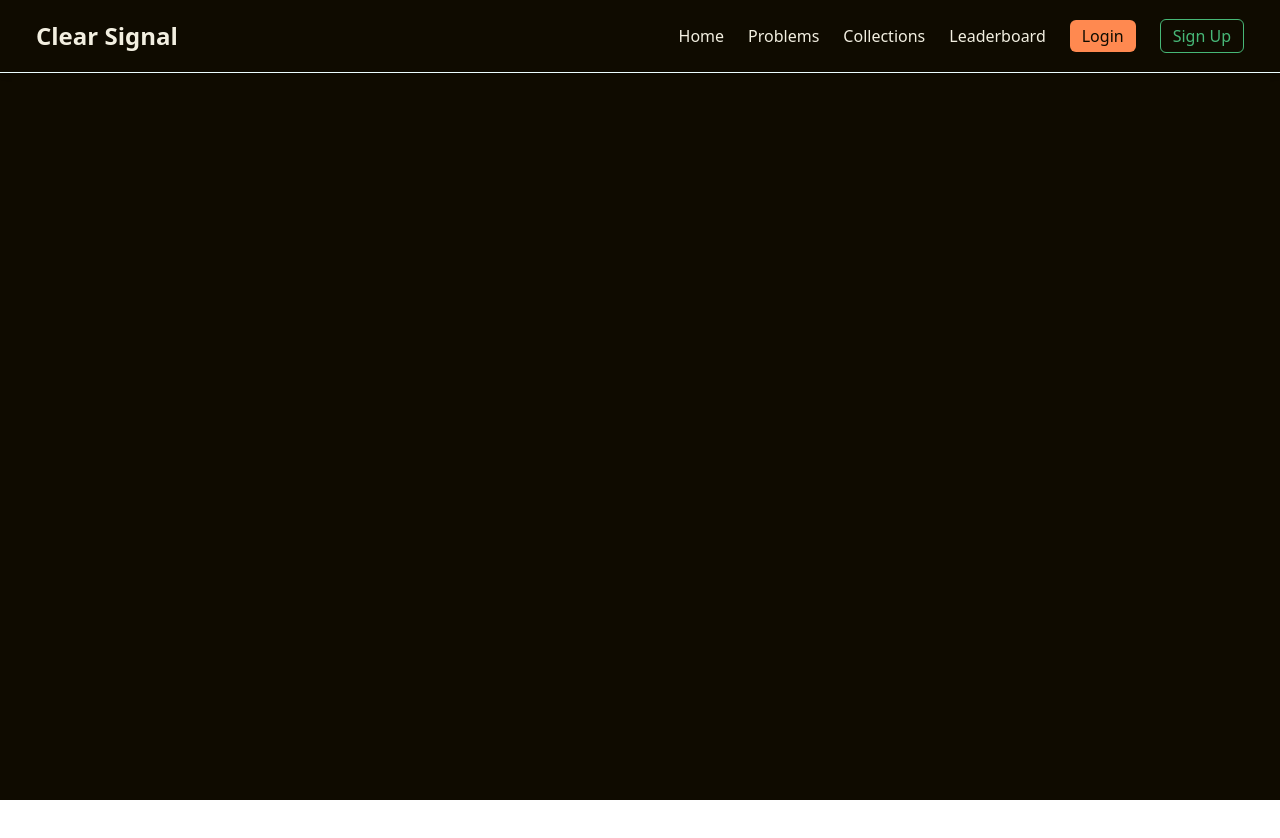
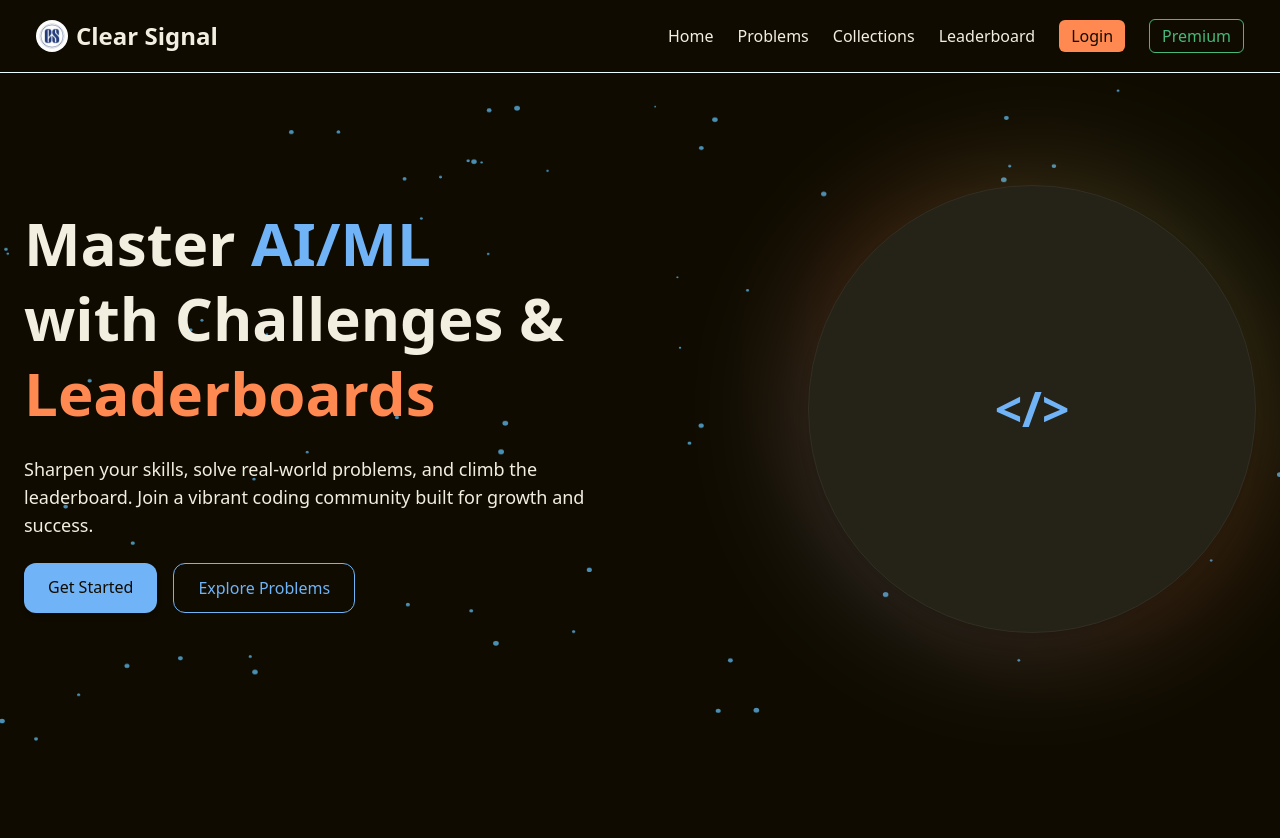
Before and after one commit to Clear-Signal/frontend, a React (Vite) app: page / in a window 1280 px wide. Shown: the top 838 px of the page. Before the commit the page ends 800 px from the top, so only its background shows below. Built offline with nearby package versions, Linux system fonts and the light colour scheme.

Commit message:
Home Page Added

```diff
--- a/package.json
+++ b/package.json
@@ -11,11 +11,14 @@
   },
   "dependencies": {
     "@tailwindcss/vite": "^4.1.12",
+    "framer-motion": "^12.23.12",
     "react": "^19.1.1",
     "react-dom": "^19.1.1",
     "react-icons": "^5.5.0",
     "react-router-dom": "^7.8.1",
-    "tailwindcss": "^4.1.12"
+    "react-tsparticles": "^2.12.2",
+    "tailwindcss": "^4.1.12",
+    "tsparticles": "^3.9.1"
   },
   "devDependencies": {
     "@eslint/js": "^9.33.0",
--- /dev/null
+++ b/src/components/Hero.jsx
@@ -0,0 +1,141 @@
+import { useEffect, useRef } from "react";
+import { Link } from "react-router-dom";
+
+const Hero = () => {
+  const canvasRef = useRef(null);
+
+  useEffect(() => {
+    const canvas = canvasRef.current;
+    const ctx = canvas.getContext("2d");
+    let particles = [];
+    const numParticles = 80;
+    let mouse = { x: null, y: null };
+
+    // Resize canvas
+    const resize = () => {
+      canvas.width = window.innerWidth;
+      canvas.height = window.innerHeight;
+    };
+    resize();
+    window.addEventListener("resize", resize);
+
+    // Track mouse
+    window.addEventListener("mousemove", (e) => {
+      mouse.x = e.clientX;
+      mouse.y = e.clientY;
+    });
+
+    class Particle {
+      constructor() {
+        this.x = Math.random() * canvas.width;
+        this.y = Math.random() * canvas.height;
+        this.radius = Math.random() * 2 + 1;
+        this.vx = (Math.random() - 0.5) * 0.8;
+        this.vy = (Math.random() - 0.5) * 0.8;
+      }
+
+      update() {
+        this.x += this.vx;
+        this.y += this.vy;
+
+        // Bounce from edges
+        if (this.x < 0 || this.x > canvas.width) this.vx *= -1;
+        if (this.y < 0 || this.y > canvas.height) this.vy *= -1;
+
+        // Interaction with mouse
+        const dx = this.x - mouse.x;
+        const dy = this.y - mouse.y;
+        const dist = Math.sqrt(dx * dx + dy * dy);
+        if (dist < 100) {
+          this.x += dx / dist;
+          this.y += dy / dist;
+        }
+
+        this.draw();
+      }
+
+      draw() {
+        ctx.beginPath();
+        ctx.arc(this.x, this.y, this.radius, 0, Math.PI * 2);
+        ctx.fillStyle = "rgba(100, 200, 255, 0.7)";
+        ctx.fill();
+      }
+    }
+
+    // Init particles
+    const init = () => {
+      particles = [];
+      for (let i = 0; i < numParticles; i++) {
+        particles.push(new Particle());
+      }
+    };
+    init();
+
+    // Animate
+    const animate = () => {
+      ctx.clearRect(0, 0, canvas.width, canvas.height);
+      particles.forEach((p) => p.update());
+      requestAnimationFrame(animate);
+    };
+    animate();
+
+    return () => {
+      window.removeEventListener("resize", resize);
+    };
+  }, []);
+
+  return (
+    <section className="relative bg-[var(--color-bg)] text-[var(--color-fg)] overflow-hidden">
+      {/* Particle Canvas */}
+      <canvas
+        ref={canvasRef}
+        className="absolute inset-0 w-full h-full pointer-events-none"
+      />
+
+      <div className="relative max-w-7xl mx-auto px-6 py-20 lg:py-28 flex flex-col lg:flex-row items-center gap-12">
+        {/* Left Content */}
+        <div className="flex-1 text-center lg:text-left space-y-6">
+          <h1 className="text-4xl sm:text-5xl lg:text-6xl font-bold leading-tight">
+            Master <span className="text-[var(--color-primary)]">AI/ML</span>{" "}
+            <br />
+            with Challenges &{" "}
+            <span className="text-[var(--color-accent)]">Leaderboards</span>
+          </h1>
+          <p className="text-lg text-[var(--color-fg)] max-w-xl mx-auto lg:mx-0">
+            Sharpen your skills, solve real-world problems, and climb the
+            leaderboard. Join a vibrant coding community built for growth and
+            success.
+          </p>
+          <div className="flex justify-center lg:justify-start gap-4">
+            <Link
+              to="/signup"
+              className="px-6 py-3 rounded-xl bg-[var(--color-primary)] text-[var(--color-bg)] font-medium shadow-md hover:opacity-90 transition"
+            >
+              Get Started
+            </Link>
+            <Link
+              to="/problems"
+              className="px-6 py-3 rounded-xl border border-[var(--color-primary)] text-[var(--color-primary)] font-medium hover:bg-[var(--color-primary)] hover:text-[var(--color-bg)] transition"
+            >
+              Explore Problems
+            </Link>
+          </div>
+        </div>
+
+        {/* Right Illustration */}
+        <div className="hidden lg:flex flex-1 justify-center lg:justify-end">
+          <div className="relative w-80 h-80 lg:w-[28rem] lg:h-[28rem]">
+            <div className="absolute inset-0 rounded-full bg-gradient-to-tr from-[var(--color-primary)] via-[var(--color-accent)] to-[var(--color-secondary)] opacity-30 blur-3xl"></div>
+            <div className="relative w-full h-full flex items-center justify-center rounded-full bg-[var(--color-muted)] border border-[var(--color-border)] shadow-lg">
+              <span className="text-5xl font-bold text-[var(--color-primary)]">
+                {"</>"}
+              </span>
+            </div>
+          </div>
+        </div>
+      </div>
+    </section>
+  );
+};
+
+export default Hero;
--- a/src/components/Navbar.jsx
+++ b/src/components/Navbar.jsx
@@ -1,16 +1,18 @@
 import { useState } from "react";
 import { Link } from "react-router-dom";
 import { FaBars, FaTimes } from "react-icons/fa";
+import Logo from "../../public/Logo.jpg"; // Assuming you have a logo image
 
 const Navbar = () => {
   const [isOpen, setIsOpen] = useState(false);
 
   return (
     <nav className="bg-[var(--color-bg)] p-1 shadow-md border-b-[1px] border-cyan-50">
-      <div className="max-w-7xl mx-auto px-4 sm:px-6 lg:px-8">
+      <div className="mx-auto px-4 sm:px-6 lg:px-8">
         <div className="flex justify-between h-16 items-center">
           {/* Logo */}
           <Link to="/" className="flex items-center">
+            <img src={Logo} alt="Clear Signal Logo" className="h-8 mr-2 rounded-full" />
             <h1 className="text-[var(--color-fg)] text-2xl font-bold">
               Clear Signal
             </h1>
@@ -37,10 +39,10 @@ const Navbar = () => {
               Login
             </Link>
             <Link
-              to="/signup"
+              to="/subscription"
               className="px-3 py-1 rounded-md text-[var(--color-secondary)] border border-[var(--color-secondary)] hover:bg-[var(--color-secondary)] hover:text-[var(--color-bg)]"
             >
-              Sign Up
+              Premium
             </Link>
           </div>
 
--- a/src/main.jsx
+++ b/src/main.jsx
@@ -4,6 +4,7 @@ import './index.css'
 import App from './App.jsx'
 import { createBrowserRouter, RouterProvider } from 'react-router-dom'
 import Home from './pages/Home.jsx'
+import PageNotFound from './pages/PageNotFound.jsx'
 
 const router = createBrowserRouter([
   {
@@ -14,6 +15,10 @@ const router = createBrowserRouter([
         path: '/',
         element: <Home />,
       },
+      {
+        path: '*',
+        element: <PageNotFound />,
+      },
     ],
   },
 ]);
--- a/src/pages/Home.jsx
+++ b/src/pages/Home.jsx
@@ -1,10 +1,14 @@
 import Navbar from "../components/Navbar";
+import Hero from "../components/Hero";
 
 const Home = () => {
   return (
-    <main className="w-full min-h-screen bg-[var(--color-bg)]">
-        <Navbar/>
-    </main>
+    <>
+      <Navbar />
+      <main className="w-full min-h-screen bg-[var(--color-bg)]">
+        <Hero />
+      </main>
+    </>
   )
 }
 export default Home;
--- /dev/null
+++ b/src/pages/PageNotFound.jsx
@@ -0,0 +1,42 @@
+import { Link } from "react-router-dom";
+
+const PageNotFound = () => {
+  return (
+    <section className="bg-[var(--color-bg)] text-[var(--color-fg)] min-h-screen flex items-center justify-center">
+      <div className="text-center px-6">
+        {/* Big 404 */}
+        <h1 className="text-9xl font-extrabold text-[var(--color-primary)] drop-shadow-md">
+          404
+        </h1>
+
+        {/* Subtitle */}
+        <h2 className="mt-4 text-3xl sm:text-4xl font-semibold">
+          Page Not Found
+        </h2>
+
+        {/* Description */}
+        <p className="mt-4 text-lg text-[var(--color-muted)] max-w-md mx-auto">
+          Sorry, the page you’re looking for doesn’t exist or has been moved.
+        </p>
+
+        {/* Actions */}
+        <div className="mt-8 flex flex-col sm:flex-row items-center justify-center gap-4">
+          <Link
+            to="/"
+            className="px-6 py-3 rounded-xl bg-[var(--color-primary)] text-[var(--color-bg)] font-medium shadow-md hover:opacity-90 transition"
+          >
+            Go Home
+          </Link>
+          <Link
+            to="/problems"
+            className="px-6 py-3 rounded-xl border border-[var(--color-primary)] text-[var(--color-primary)] font-medium hover:bg-[var(--color-primary)] hover:text-[var(--color-bg)] transition"
+          >
+            Explore Problems
+          </Link>
+        </div>
+      </div>
+    </section>
+  );
+};
+
+export default PageNotFound;
```
Also changed, not shown: public/Logo.jpg (added), 1 other file (tests, documents, lock files or other folders).
